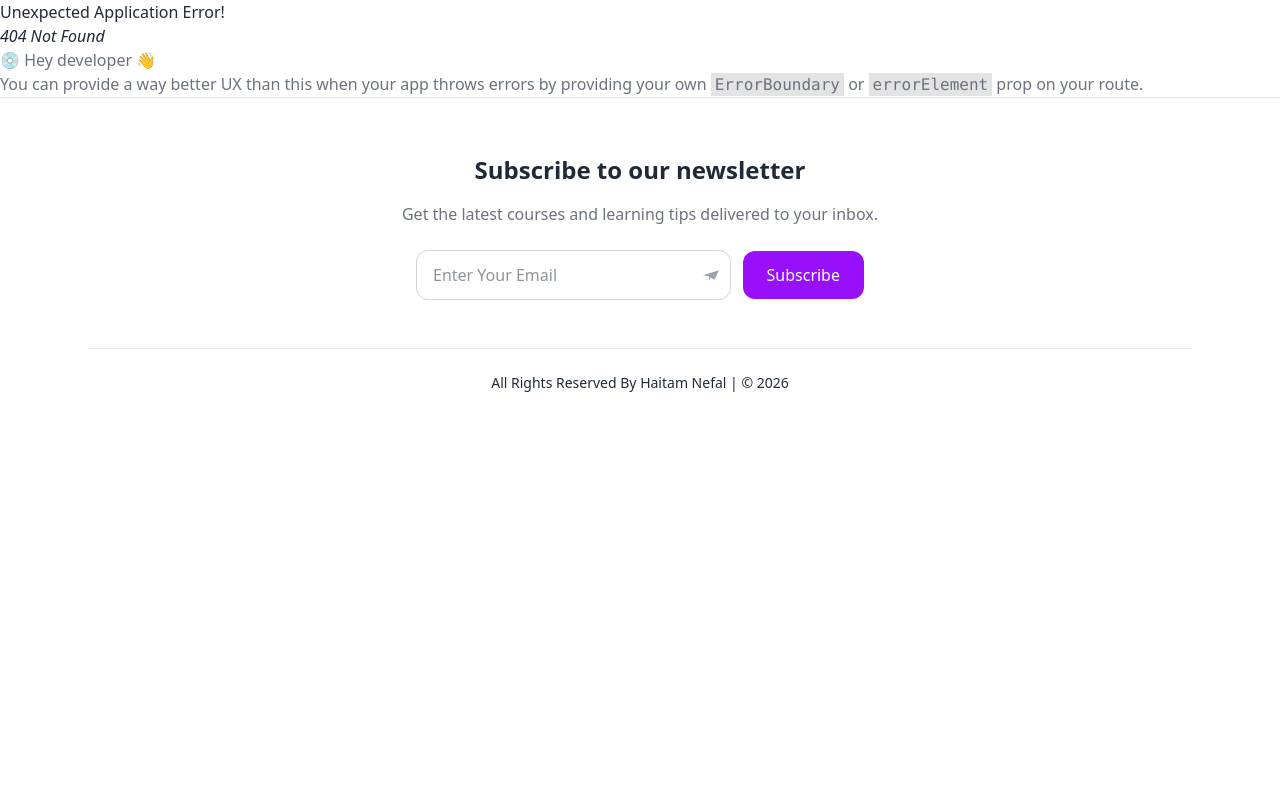
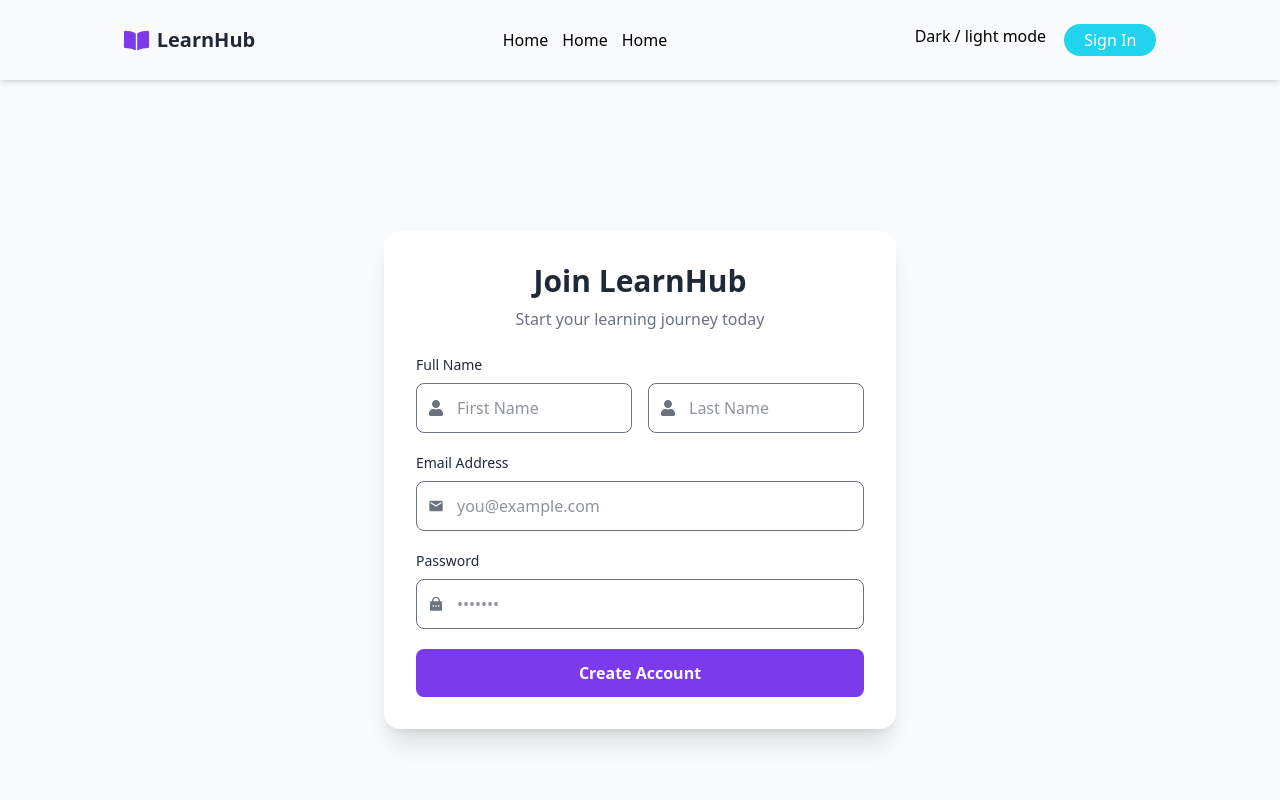
Before and after one commit to Haytam-DEV05/learnHub, a React (Vite) app: page /SignUp in a window 1280 px wide. Before the commit this address had no page. Shown: the top 800 px of the page. Built offline with nearby package versions, Linux system fonts and the light colour scheme.

Commit message:
add the page for the signIn and also for the signUp with a special design

```diff
--- a/src/Components/Pages/Courses/Courses.jsx
+++ b/src/Components/Pages/Courses/Courses.jsx
@@ -248,7 +248,7 @@ export default function Courses() {
         <h2 className="text-[40px] font-bold max-w-fit mx-auto">
           Explore Our Top Courses
         </h2>
-        <p className="border border-black rounded-[30px] px-8 max-w-fit mx-auto">
+        <p className="border border-black rounded-[30px] px-8 max-w-fit mx-auto my-4">
           Popular Courses
         </p>
         <p className="max-w-[70%] mx-auto text-center">
--- /dev/null
+++ b/src/Components/Pages/SignIn.jsx
@@ -0,0 +1,110 @@
+import { NavLink, useNavigate } from "react-router";
+
+export default function SignIn() {
+  const navigate = useNavigate();
+
+  const handleBtnNavigate = () => {
+    navigate(-1);
+  };
+
+  const handleSubmit = (e) => {
+    e.preventDefault();
+    console.log("Sign In Clicked");
+  };
+
+  return (
+    <div
+      className="min-h-screen flex justify-center items-center px-4"
+      style={{ background: "var(--background)" }}
+    >
+      <div
+        className="w-full max-w-md p-8 rounded-2xl shadow-xl"
+        style={{ background: "var(--card-bg)", color: "var(--text)" }}
+      >
+        {/* Retour */}
+        <button
+          type="button"
+          onClick={handleBtnNavigate}
+          className="mb-4 mt-1 text-sm hover:underline"
+          style={{ color: "var(--primary)" }}
+        >
+          ← Retour
+        </button>
+        <h1 className="text-3xl font-bold text-center mb-2">Welcome Back!</h1>
+
+        <p className="text-center mb-6" style={{ color: "var(--text-light)" }}>
+          Sign in to continue learning
+        </p>
+
+        <form onSubmit={handleSubmit} className="space-y-5">
+          <div>
+            <label className="block mb-2 text-sm">Email Address</label>
+            <input
+              type="email"
+              placeholder="you@example.com"
+              className="w-full px-4 py-3 rounded-lg border outline-none"
+              style={{
+                background: "transparent",
+                borderColor: "var(--text-light)",
+                color: "var(--text)",
+              }}
+            />
+          </div>
+
+          <div>
+            <label className="block mb-2 text-sm">Password</label>
+            <input
+              type="password"
+              placeholder="•••••••"
+              className="w-full px-4 py-3 rounded-lg border outline-none"
+              style={{
+                background: "transparent",
+                borderColor: "var(--text-light)",
+                color: "var(--text)",
+              }}
+            />
+          </div>
+
+          <div className="flex justify-end">
+            <a
+              href="#"
+              className="text-sm hover:underline"
+              style={{ color: "var(--accent)" }}
+            >
+              Forget Password?
+            </a>
+          </div>
+
+          <button
+            type="submit"
+            className="w-full py-3 rounded-lg font-semibold transition"
+            style={{
+              background: "var(--primary)",
+              color: "#fff",
+            }}
+            onMouseOver={(e) =>
+              (e.target.style.background = "var(--primary-dark)")
+            }
+            onMouseOut={(e) => (e.target.style.background = "var(--primary)")}
+          >
+            Sign In
+          </button>
+
+          <p
+            className="text-center text-sm mt-4"
+            style={{ color: "var(--text-light)" }}
+          >
+            Don't have an account?{" "}
+            <NavLink
+              to="/SignUp"
+              className="font-medium hover:underline"
+              style={{ color: "var(--primary)" }}
+            >
+              Sign Up
+            </NavLink>
+          </p>
+        </form>
+      </div>
+    </div>
+  );
+}
--- /dev/null
+++ b/src/Components/Pages/SignUp.jsx
@@ -0,0 +1,136 @@
+import { FaUser } from "react-icons/fa";
+import { MdEmail } from "react-icons/md";
+import { RiLockPasswordFill } from "react-icons/ri";
+
+export default function SignUp() {
+  return (
+    <div
+      className="min-h-screen flex justify-center items-center px-4"
+      style={{ background: "var(--background)" }}
+    >
+      <div
+        className="w-full max-w-lg p-8 rounded-2xl shadow-xl"
+        style={{ background: "var(--card-bg)", color: "var(--text)" }}
+      >
+        <h1 className="text-3xl font-bold text-center mb-2">Join LearnHub</h1>
+
+        <p className="text-center mb-6" style={{ color: "var(--text-light)" }}>
+          Start your learning journey today
+        </p>
+
+        <form className="space-y-5">
+          {/* Full Name */}
+          <div>
+            <label className="block mb-2 text-sm">Full Name</label>
+
+            <div className="grid grid-cols-2 gap-4">
+              {/* First Name */}
+              <div className="relative">
+                <span
+                  className="absolute left-3 top-1/2 -translate-y-1/2"
+                  style={{ color: "var(--text-light)" }}
+                >
+                  <FaUser />
+                </span>
+                <input
+                  type="text"
+                  placeholder="First Name"
+                  className="w-full pl-10 pr-4 py-3 rounded-lg border outline-none transition"
+                  style={{
+                    background: "transparent",
+                    borderColor: "var(--text-light)",
+                    color: "var(--text)",
+                  }}
+                />
+              </div>
+
+              {/* Last Name */}
+              <div className="relative">
+                <span
+                  className="absolute left-3 top-1/2 -translate-y-1/2"
+                  style={{ color: "var(--text-light)" }}
+                >
+                  <FaUser />
+                </span>
+                <input
+                  type="text"
+                  placeholder="Last Name"
+                  className="w-full pl-10 pr-4 py-3 rounded-lg border outline-none transition"
+                  style={{
+                    background: "transparent",
+                    borderColor: "var(--text-light)",
+                    color: "var(--text)",
+                  }}
+                />
+              </div>
+            </div>
+          </div>
+
+          {/* Email */}
+          <div>
+            <label className="block mb-2 text-sm">Email Address</label>
+
+            <div className="relative">
+              <span
+                className="absolute left-3 top-1/2 -translate-y-1/2"
+                style={{ color: "var(--text-light)" }}
+              >
+                <MdEmail />
+              </span>
+              <input
+                type="email"
+                placeholder="you@example.com"
+                className="w-full pl-10 pr-4 py-3 rounded-lg border outline-none transition"
+                style={{
+                  background: "transparent",
+                  borderColor: "var(--text-light)",
+                  color: "var(--text)",
+                }}
+              />
+            </div>
+          </div>
+
+          {/* Password */}
+          <div>
+            <label className="block mb-2 text-sm">Password</label>
+
+            <div className="relative">
+              <span
+                className="absolute left-3 top-1/2 -translate-y-1/2"
+                style={{ color: "var(--text-light)" }}
+              >
+                <RiLockPasswordFill />
+              </span>
+              <input
+                type="password"
+                placeholder="•••••••"
+                className="w-full pl-10 pr-4 py-3 rounded-lg border outline-none transition"
+                style={{
+                  background: "transparent",
+                  borderColor: "var(--text-light)",
+                  color: "var(--text)",
+                }}
+              />
+            </div>
+          </div>
+
+          {/* Button */}
+          <button
+            type="submit"
+            className="w-full py-3 rounded-lg font-semibold transition"
+            style={{
+              background: "var(--primary)",
+              color: "#fff",
+            }}
+            onMouseOver={(e) =>
+              (e.target.style.background = "var(--primary-dark)")
+            }
+            onMouseOut={(e) => (e.target.style.background = "var(--primary)")}
+          >
+            Create Account
+          </button>
+        </form>
+      </div>
+    </div>
+  );
+}
--- a/src/Components/Templates/Footer.jsx
+++ b/src/Components/Templates/Footer.jsx
@@ -2,39 +2,75 @@ import { SiMinutemailer } from "react-icons/si";
 
 export default function Footer() {
   return (
-    <footer className="bg-white border-t border-gray-200 py-14">
+    <footer
+      className="py-14 transition-colors duration-300"
+      style={{
+        background: "var(--background)",
+        borderTop: "1px solid var(--text-light)",
+        color: "var(--text)",
+      }}
+    >
       <div className="max-w-6xl mx-auto px-6">
-
         {/* Top Footer */}
         <div className="text-center space-y-4">
-          <h3 className="text-2xl font-semibold text-(--text)">
+          <h3 className="text-2xl font-semibold">
             Subscribe to our newsletter
           </h3>
 
-          <p className="text-(--text-light) max-w-xl mx-auto">
+          <p
+            className="max-w-xl mx-auto"
+            style={{ color: "var(--text-light)" }}
+          >
             Get the latest courses and learning tips delivered to your inbox.
           </p>
 
           <form className="mt-6 flex items-center justify-center gap-3 max-w-md mx-auto">
+            {/* Input */}
             <div className="relative w-full">
               <input
                 type="email"
                 placeholder="Enter Your Email"
-                className="w-full px-4 py-3 rounded-xl border border-gray-300 focus:outline-none focus:ring-2 focus:ring-purple-400 text-(--text)"
+                className="w-full px-4 py-3 rounded-xl border outline-none transition"
+                style={{
+                  background: "var(--card-bg)",
+                  borderColor: "var(--text-light)",
+                  color: "var(--text)",
+                }}
               />
-              <SiMinutemailer className="absolute right-3 top-1/2 -translate-y-1/2 text-gray-400" />
+
+              <SiMinutemailer
+                className="absolute right-3 top-1/2 -translate-y-1/2"
+                style={{ color: "var(--text-light)" }}
+              />
             </div>
 
-            <button className="px-6 py-3 rounded-xl bg-purple-600 text-white font-medium hover:bg-purple-700 transition">
+            {/* Button */}
+            <button
+              className="px-6 py-3 rounded-xl font-medium transition"
+              style={{
+                background: "var(--primary)",
+                color: "#fff",
+              }}
+              onMouseOver={(e) =>
+                (e.target.style.background = "var(--primary-dark)")
+              }
+              onMouseOut={(e) => (e.target.style.background = "var(--primary)")}
+            >
               Subscribe
             </button>
           </form>
         </div>
 
         {/* Bottom Footer */}
-        <div className="mt-12 text-center border-t border-gray-200 pt-6">
-          <h2 className="text-sm text-(--text-light)">
-            All Rights Reserved By Haitam Nefal | &copy; {new Date().getFullYear()}
+        <div
+          className="mt-12 text-center pt-6"
+          style={{
+            borderTop: "1px solid var(--text-light)",
+          }}
+        >
+          <h2 className="text-sm" style={{ color: "var(--text-light)" }}>
+            All Rights Reserved By Haitam Nefal | &copy;{" "}
+            {new Date().getFullYear()}
           </h2>
         </div>
       </div>
--- a/src/Components/Templates/Header.jsx
+++ b/src/Components/Templates/Header.jsx
@@ -1,12 +1,19 @@
 import { createBrowserRouter, Outlet, RouterProvider } from "react-router";
 import Home from "../Pages/Home";
 import Navbar from "./Navbar";
+import SignIn from "../Pages/SignIn";
+import SignUp from "../Pages/SignUp";
+
 export default function Header() {
   const route = createBrowserRouter([
     {
       path: "/",
       element: <Layout />,
-      children: [{ index: true, element: <Home /> }],
+      children: [
+        { index: true, element: <Home /> },
+        { path: "/SignIn", element: <SignIn /> },
+        { path: "/SignUp", element: <SignUp /> },
+      ],
     },
   ]);
   function Layout() {
--- a/src/Components/Templates/Navbar.jsx
+++ b/src/Components/Templates/Navbar.jsx
@@ -1,6 +1,12 @@
 import { FaBookOpen } from "react-icons/fa";
+import { NavLink, useNavigate } from "react-router";
 
 export default function Navbar() {
+  const navigate = useNavigate();
+  const handleBtnNavigate = (e) => {
+    e.preventDefault();
+    navigate("/SignIn");
+  };
   return (
     <nav className="flex justify-around items-center min-h-20 bg-(--background) z-99 shadow-md fixed top-0 left-0 right-0 backdrop-blur-lg w-full">
       <div className="logo flex items-center cursor-pointer">
@@ -20,7 +26,15 @@ export default function Navbar() {
           <a href="">Home</a>
         </li>
       </ul>
-      <div className="">Dark / light mode</div>
+      <div className="flex space-x-4.5">
+        <div className="">Dark / light mode</div>
+        <NavLink
+          onClick={handleBtnNavigate}
+          className="bg-(--accent) py-1 px-5 cursor-pointer rounded-[20px] text-white hover:-translate-y-1.5 duration-200 transition-all"
+        >
+          Sign In
+        </NavLink>
+      </div>
     </nav>
   );
 }
```
